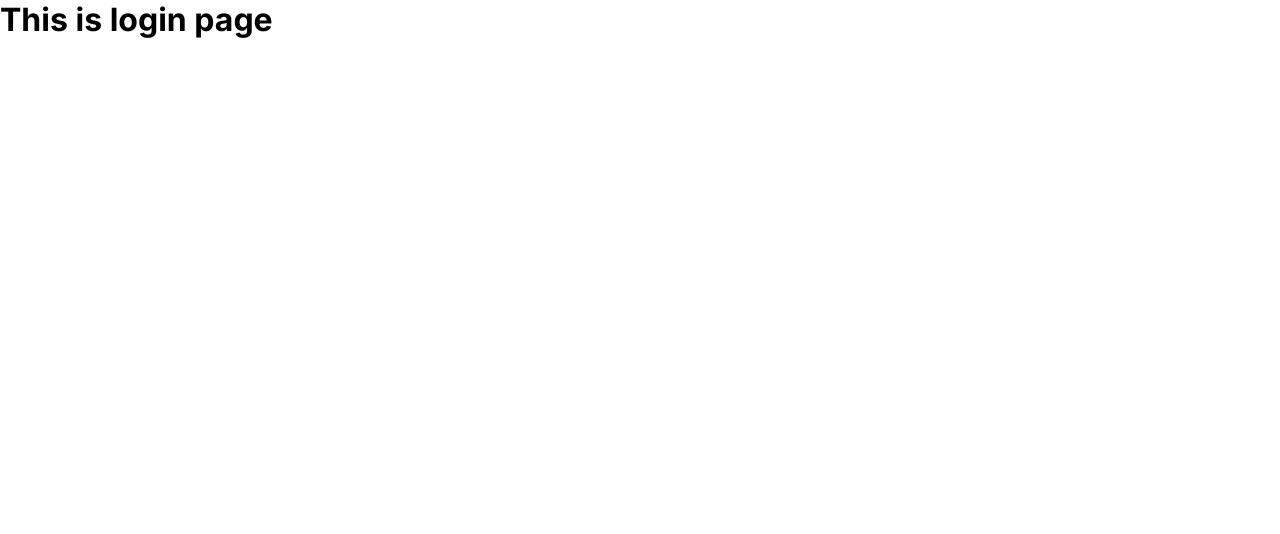
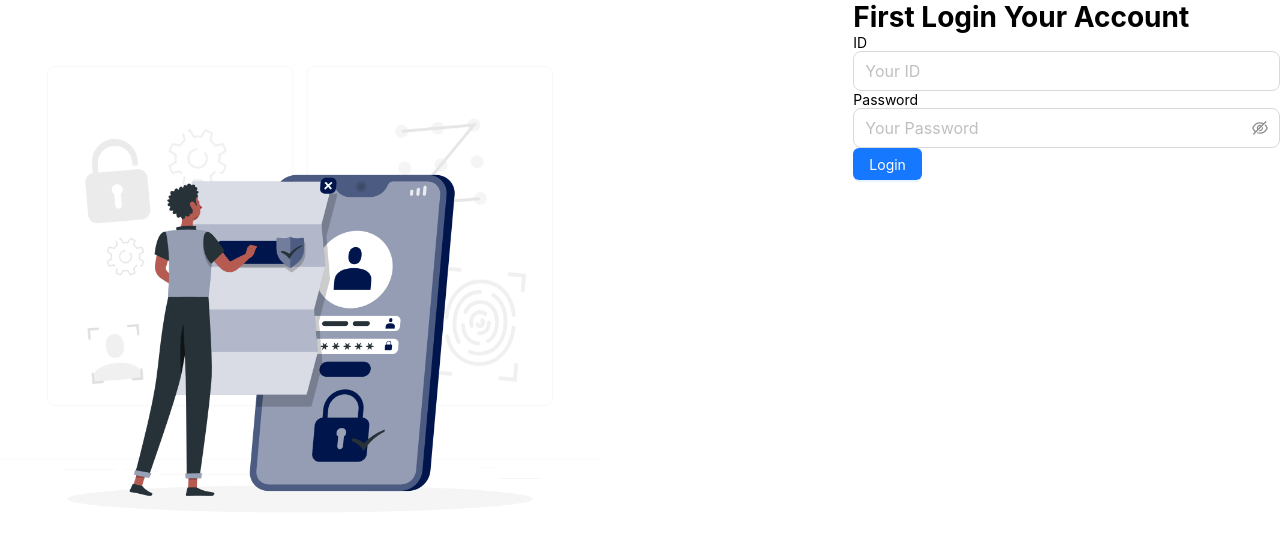
Before and after one commit to coderFaiisal/university-management-frontend, a Next.js app: page /login in a window 1280 px wide. Shown: the top 534 px of the page. Built offline with nearby package versions, Linux system fonts and the light colour scheme.

Commit message:
create login form

```diff
--- a/src/app/login/page.tsx
+++ b/src/app/login/page.tsx
@@ -1,8 +1,58 @@
+"use client";
+
+import { Button, Col, Row } from "antd";
+import Image from "next/image";
+import loginBanner from "../../assets/login-banner.png";
+import Form from "@/components/Forms/Form";
+import FormInput from "@/components/Forms/FormInput";
+import { SubmitHandler } from "react-hook-form";
+
+interface FormValues {
+  id: string;
+  password: string;
+}
+
 const LoginPage = () => {
+  const onSubmit: SubmitHandler<FormValues> = (data) => {
+    try {
+      console.log("data: ", data);
+    } catch (error) {}
+  };
+
   return (
-    <div>
-      <h1>This is login page</h1>
-    </div>
+    <Row>
+      <Col sm={12} md={16} lg={16}>
+        <Image src={loginBanner} alt="login-banner" width={600} />
+      </Col>
+      <Col sm={12} md={8} lg={8}>
+        <h1>First Login Your Account</h1>
+        <div>
+          <Form submitHandler={onSubmit}>
+            <div>
+              <FormInput
+                label="ID"
+                name="id"
+                type="text"
+                size="large"
+                placeholder="Your ID"
+              />
+            </div>
+            <div>
+              <FormInput
+                label="Password"
+                name="password"
+                type="password"
+                size="large"
+                placeholder="Your Password"
+              />
+            </div>
+            <Button type="primary" htmlType="submit">
+              Login
+            </Button>
+          </Form>
+        </div>
+      </Col>
+    </Row>
   );
 };
 
--- a/src/components/Forms/FormInput.tsx
+++ b/src/components/Forms/FormInput.tsx
@@ -1,37 +1,46 @@
 "use client";
 
 import { Input } from "antd";
-import { useForm, Controller } from "react-hook-form";
-
+import { useFormContext, Controller } from "react-hook-form";
 interface IInput {
   name: string;
-  label?: string;
   type?: string;
   size?: "large" | "small";
-  value?: string;
+  value?: string | string[] | undefined;
   id?: string;
   placeholder?: string;
   validation?: object;
+  label?: string;
 }
 
 const FormInput = ({
   name,
-  label,
   type,
   size,
   value,
   id,
   placeholder,
   validation,
+  label,
 }: IInput) => {
-  const { control } = useForm();
+  const { control } = useFormContext();
+
   return (
     <>
       {label ? label : null}
       <Controller
         control={control}
         name={name}
-        render={({ field }) => (
+        render={({ field }) =>
+          type === "password" ? (
+            <Input.Password
+              type={type}
+              size={size}
+              placeholder={placeholder}
+              {...field}
+              value={value ? value : field.value}
+            />
+          ) : (
             <Input
               type={type}
               size={size}
@@ -39,7 +48,8 @@ const FormInput = ({
               {...field}
               value={value ? value : field.value}
             />
-        )}
+          )
+        }
       />
     </>
   );
--- a/src/components/ui/SideBar.tsx
+++ b/src/components/ui/SideBar.tsx
@@ -34,7 +34,7 @@ const SideBar = () => {
           marginBottom: "1rem",
         }}
       >
-        PH-UNIVERSITY
+        UMS
       </div>
       <Menu
         theme="dark"
```
Also changed, not shown: src/assets/login-banner.png (added). Lines whose indentation alone changed are shown as unchanged.
